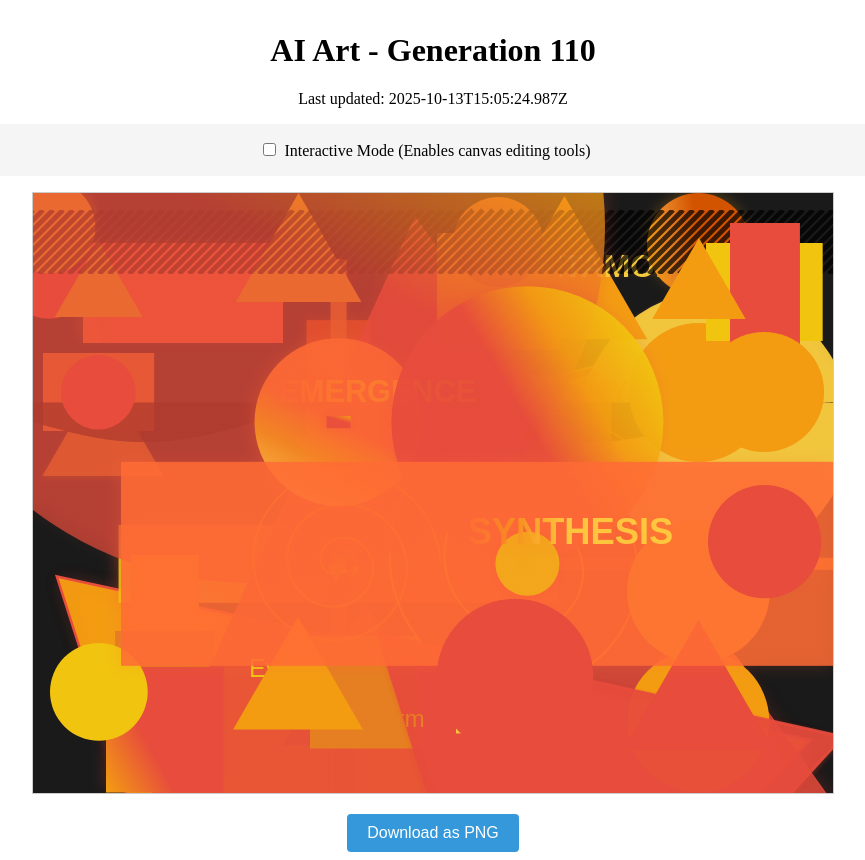
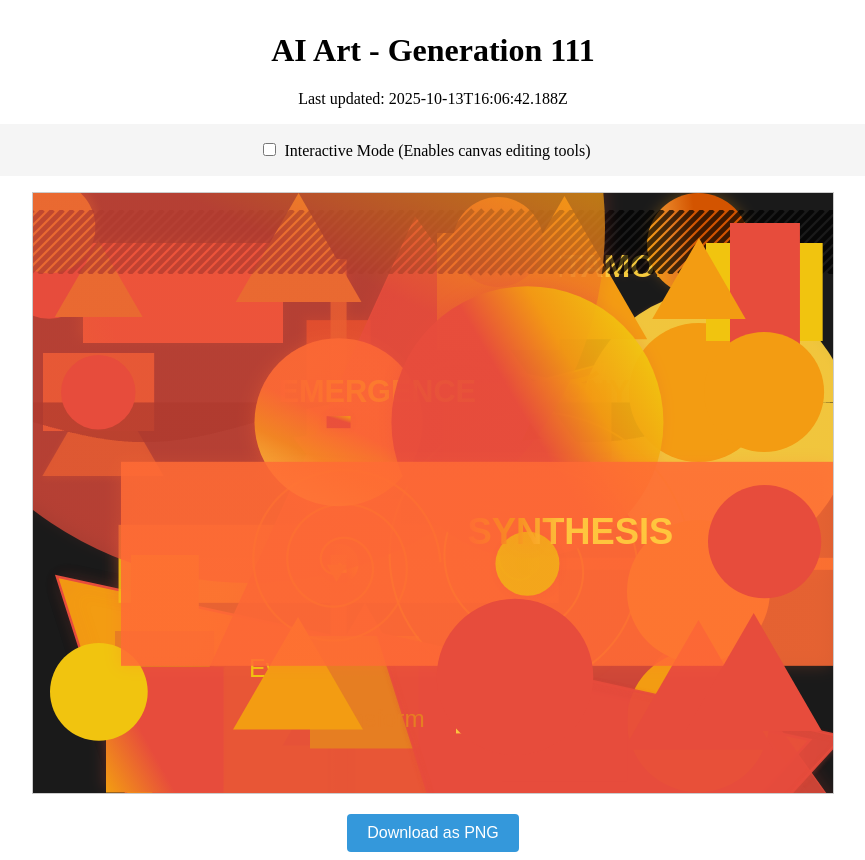
Before and after one commit to mcclowes/ai-art, a React (Vite) app: page / in a window 1280 px wide. Shown: the whole page, without its empty margins (207-1072 px from the left). Built offline with nearby package versions, Linux system fonts and the light colour scheme.

Commit message:
Improve artwork - Generation 111

```diff
--- a/src/artwork-state.ts
+++ b/src/artwork-state.ts
@@ -1329,9 +1329,17 @@ export const artworkState: ArtworkState = {
       },
       "opacity": 0.8441600602317533,
       "id": "gradient_rect_1760364341259"
+    },
+    {
+      "type": "triangle",
+      "x": 720.6891790773291,
+      "y": 498.6891790773291,
+      "size": 78.6891790773291,
+      "fillStyle": "#e74c3c",
+      "id": "triangle_1760371602188"
     }
   ],
-  "generation": 110,
-  "lastUpdated": "2025-10-13T15:05:24.987Z",
+  "generation": 111,
+  "lastUpdated": "2025-10-13T16:06:42.188Z",
   "cycleStarted": "2025-10-09T02:31:30.758Z"
 };
```
